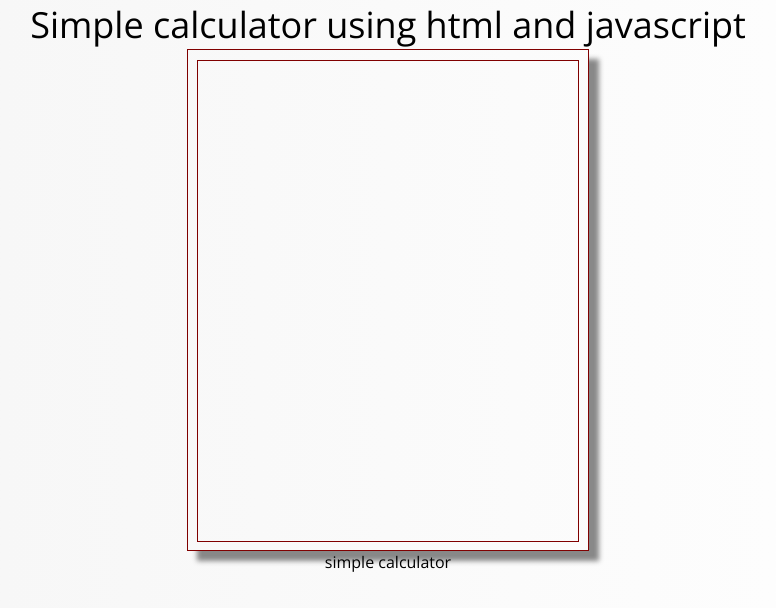
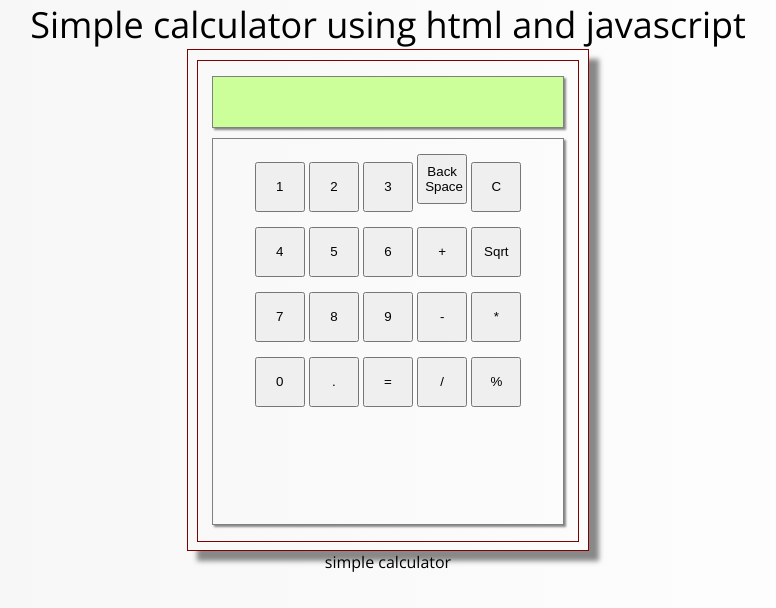
Before and after one commit to krishnamrg/calcApp, a plain HTML site: page index.html in a window 1280 px wide. Shown: the whole page, without its empty margins (252-1028 px from the left). Drawn offline with nearby package versions, Linux system fonts and the light colour scheme.

Commit message:
added buttons to calc app

```diff
--- a/css/styles.css
+++ b/css/styles.css
@@ -38,3 +38,28 @@ footer{
 	margin: auto;
 	margin-top: 10px;
 }
+#console{
+	background: #ccff99;
+	width: 350px;
+	height: 50px;
+	border: 1px solid gray;
+	margin: auto;
+	margin-top: 15px;
+	box-shadow: 2px 2px 2px #888888;
+}
+#key-pad{
+	border: 1px solid gray;
+	box-shadow: 2px 2px 2px #888888;
+	margin: auto;
+	margin-top: 10px;
+	width: 350px;
+	height: 385px;
+}
+.key{
+	width: 50px;
+	height: 50px;
+	white-space: normal;
+}
+.row{
+	margin:15px;
+}
--- a/index.html
+++ b/index.html
@@ -10,7 +10,45 @@
 		<header>Simple calculator using html and javascript</header>
 		<div class="calc-container">
 			<div class="inner-container">
-
+				<div id="console"></div>
+				<div id="key-pad">
+					<div class="row">
+						<div class="row-1">
+							<input type="button" class="key" title="1" value="1"></input>
+							<input type="button" class="key" title="2" value="2"></input>
+							<input type="button" class="key" title="3" value="3"></input>
+							<input type="button" class="key" title="Back</br>Space" value="Back Space"></input>
+							<input type="button" class="key" title="Clear" value="C"></input>
+						</div>
+					</div>
+					<div class="row">
+						<div class="row-2">
+							<input type="button" class="key" title="4" value="4"></input>
+							<input type="button" class="key" title="5" value="5"></input>
+							<input type="button" class="key" title="6" value="6"></input>
+							<input type="button" class="key" title="+" value="+"></input>
+							<input type="button" class="key" title="Sqrt" value="Sqrt"></input>
+						</div>
+					</div>
+					<div class="row">
+						<div class="row-3">
+							<input type="button" class="key" title="7" value="7"></input>
+							<input type="button" class="key" title="8" value="8"></input>
+							<input type="button" class="key" title="9" value="9"></input>
+							<input type="button" class="key" title="-" value="-"></input>
+							<input type="button" class="key" title="*" value="*"></input>
+						</div>
+					</div>
+					<div class="row">
+						<div class="row-4">
+							<input type="button" class="key" title="0" value="0"></input>
+							<input type="button" class="key" title="." value="."></input>
+							<input type="button" class="key" title="=" value="="></input>
+							<input type="button" class="key" title="/" value="/"></input>
+							<input type="button" class="key" title="%" value="%"></input>
+						</div>
+					</div>
+				</div>
 			</div>
 		</div>
 		<footer>simple calculator</footer>
```
Also changed, not shown: js/main.js (line endings or trailing spaces).
